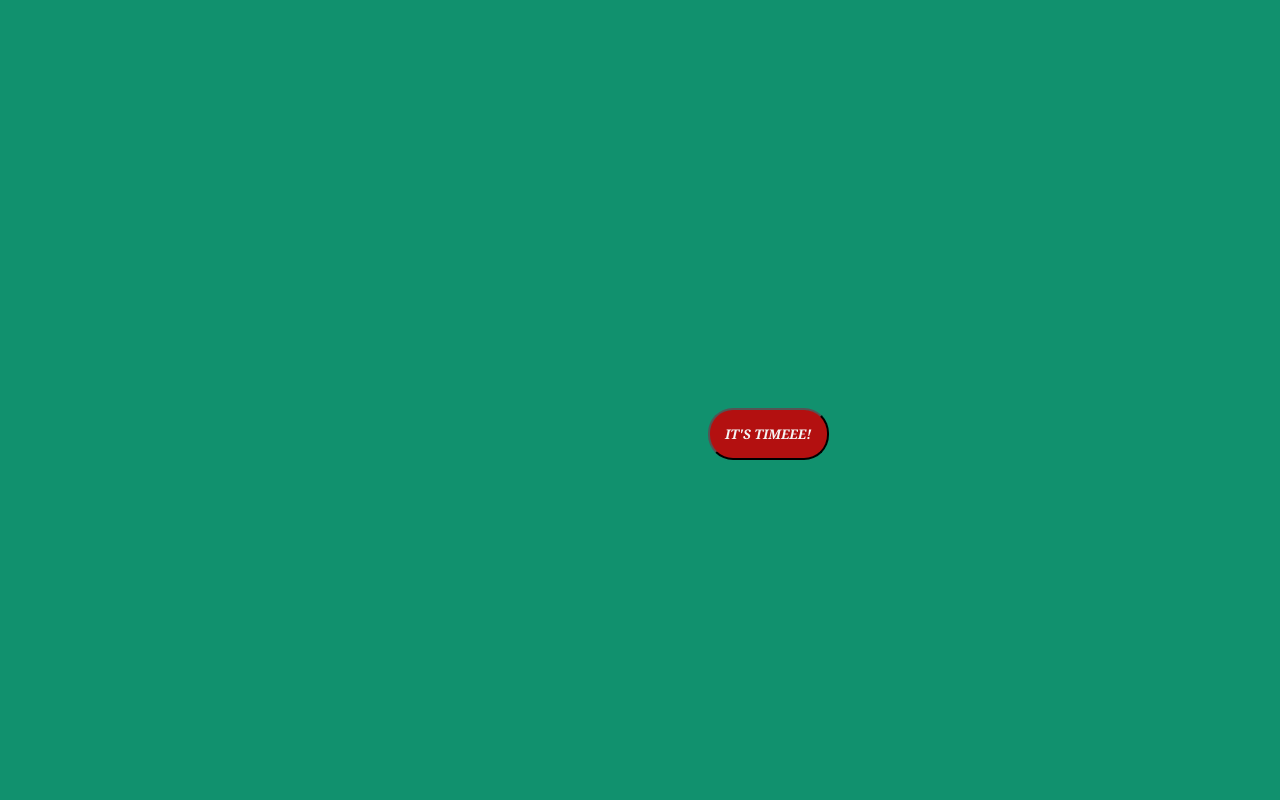
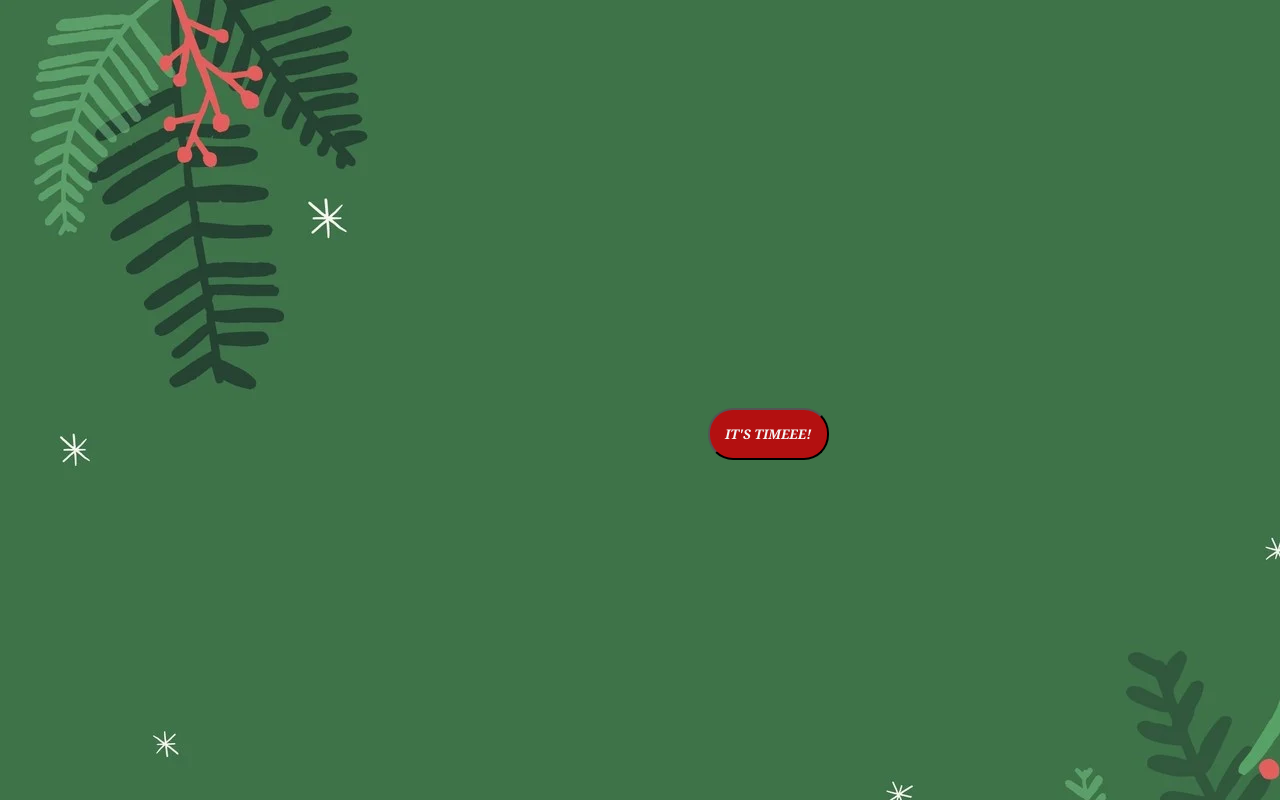
Before and after one commit to upss5/christmas, a plain HTML site: page index.html in a window 1280 px wide. Drawn offline with Linux system fonts and the light colour scheme.

Commit message:
Add files via upload

```diff
--- a/index.html
+++ b/index.html
@@ -1,4 +1,4 @@
-<body style="background-color: #11916e;">
+<body style="background-image:url('tlo.jpg')">
 <style>
     .itstime{
         background-color: rgb(179, 16, 16);
```
Also changed, not shown: tlo.jpg (added).
